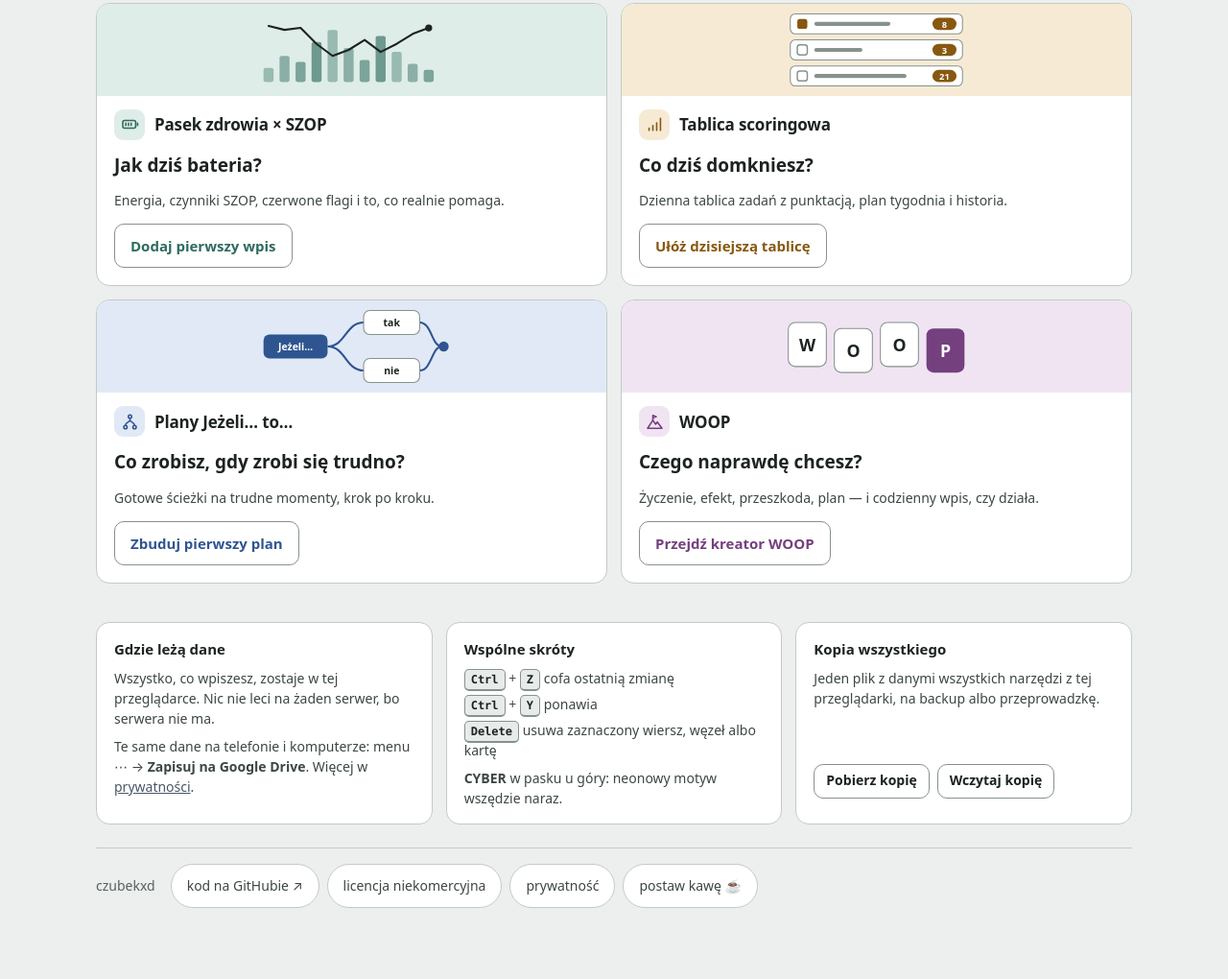
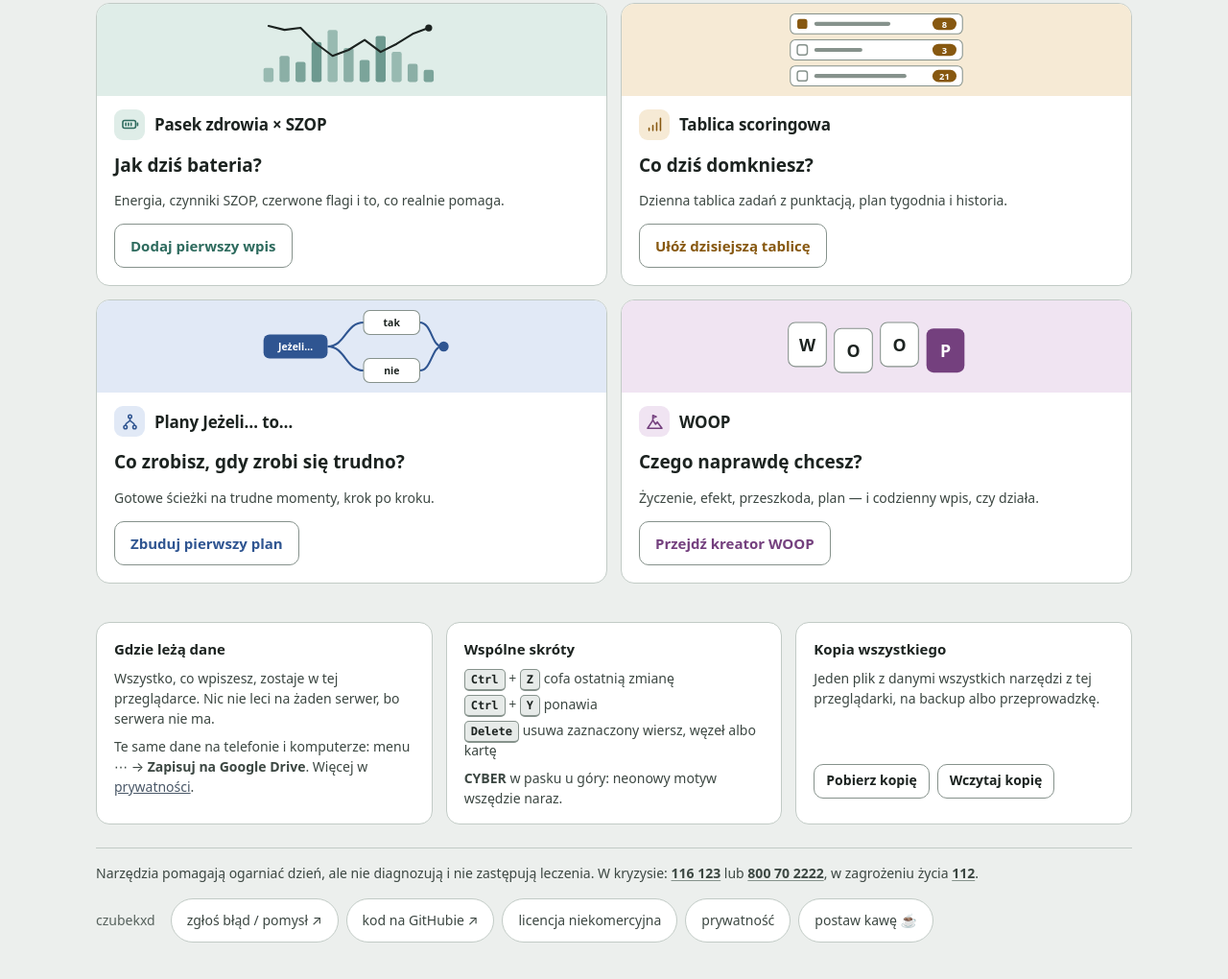
Before and after one commit to CzubekxD/ADHD, a plain HTML site: page index.html in a window 1280 px wide. Shown: the part 253-1273 px from the top of the page at 96% size. Before the commit the page ends 1247 px from the top, so only its background shows below. Drawn offline with nearby package versions, Linux system fonts and the light colour scheme; a web font is replaced by a local one.

Commit message:
Pulpit: zastrzeżenie i „zgłoś błąd / pomysł” w stopce

```diff
--- a/index.html
+++ b/index.html
@@ -135,7 +135,10 @@ html[data-skin="cyber"] .pp-akcja.cicha{box-shadow:none}
   </div>
 
   <footer class="s-stopka">
+    <p class="s-stopka-uwaga">Narzędzia pomagają ogarniać dzień, ale nie diagnozują i nie zastępują leczenia.
+      W kryzysie: <a href="tel:116123">116 123</a> lub <a href="tel:800702222">800 70 2222</a>, w zagrożeniu życia <a href="tel:112">112</a>.</p>
     <span>czubekxd</span>
+    <a href="https://github.com/CzubekxD/ADHD/issues/new/choose" target="_blank" rel="noopener">zgłoś błąd / pomysł ↗</a>
     <a href="https://github.com/czubekxd/ADHD" target="_blank" rel="noopener">kod na GitHubie ↗</a>
     <a href="https://github.com/czubekxd/ADHD/blob/main/LICENSE" target="_blank" rel="noopener">licencja niekomercyjna</a>
     <a href="./prywatnosc.html">prywatność</a>
```
